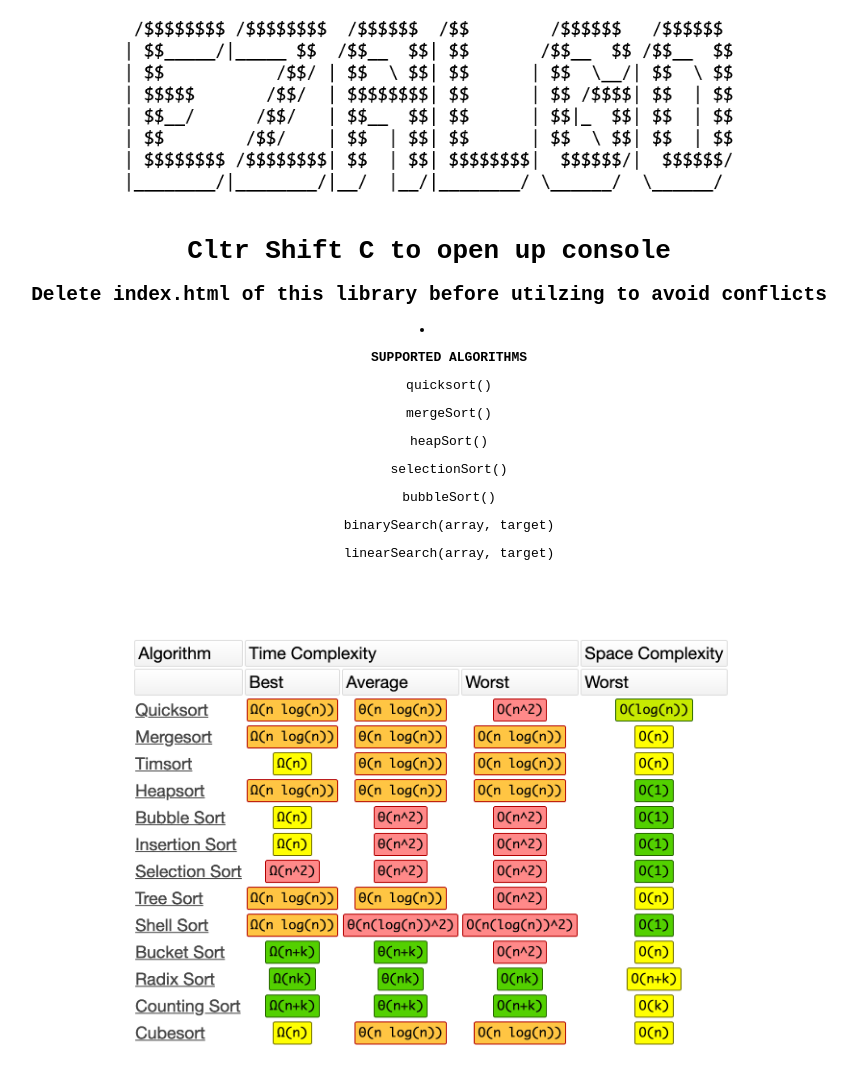
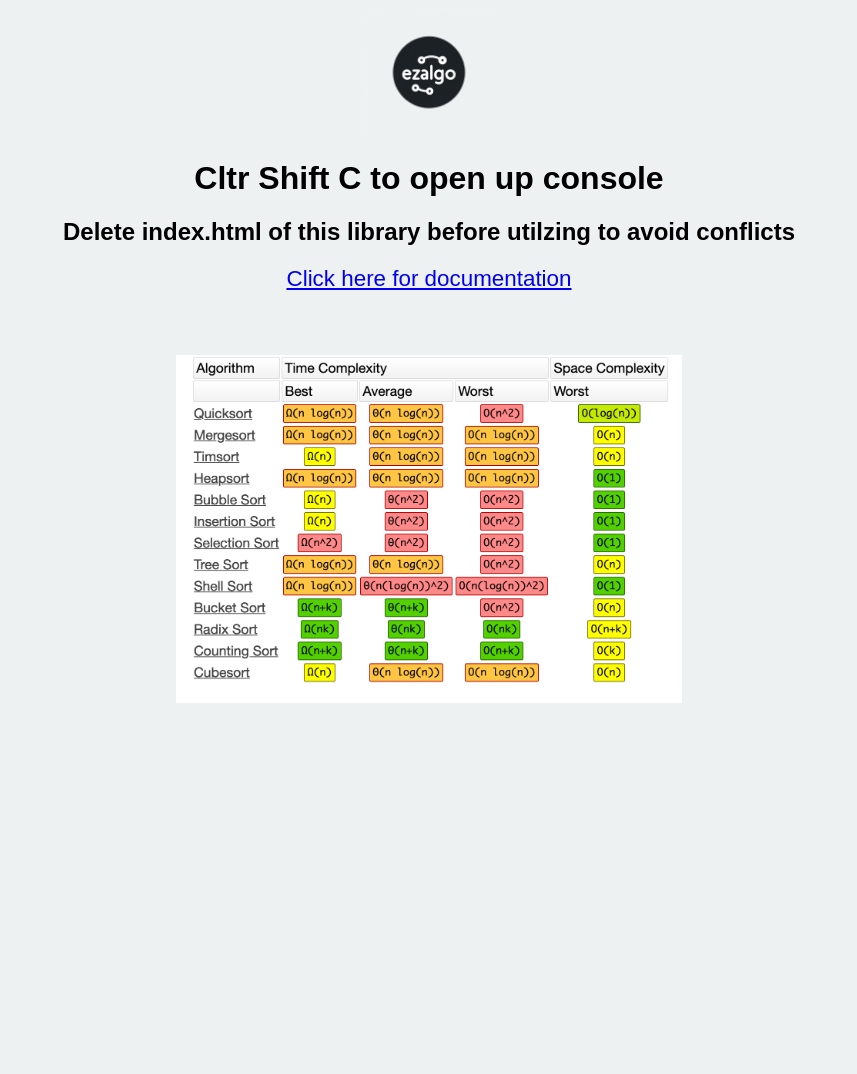
Before and after one commit to Yanguangchen/EzAlgo.js, a plain HTML site: page index.html in a window 1280 px wide. Shown: the whole page, without its empty margins (211-1068 px from the left). After the commit the page ends 800 px from the top, so only its background shows below. Drawn offline with Linux system fonts and the light colour scheme.

Commit message:
added css

```diff
--- a/index.html
+++ b/index.html
@@ -1,46 +1,38 @@
 <!DOCTYPE html>
-<!--[if lt IE 7]>      <html class="no-js lt-ie9 lt-ie8 lt-ie7"> <![endif]-->
-<!--[if IE 7]>         <html class="no-js lt-ie9 lt-ie8"> <![endif]-->
-<!--[if IE 8]>         <html class="no-js lt-ie9"> <![endif]-->
-<!--[if gt IE 8]>      <html class="no-js"> <!--<![endif]-->
+
 <html>
+
 <head>
-        <meta charset="utf-8">
-        <meta http-equiv="X-UA-Compatible" content="IE=edge">
+    <meta charset="utf-8" />
+    <meta http-equiv="X-UA-Compatible" content="IE=edge" />
     <title></title>
-        <meta name="description" content="">
-        <meta name="viewport" content="width=device-width, initial-scale=1">
-        <link rel="stylesheet" href="">
+    <meta name="description" content="" />
+    <meta name="viewport" content="width=device-width, initial-scale=1" />
+    <link rel="stylesheet" href="" />
+    <link rel="icon" type="image/x-icon" href="favicon.webp">
     <script src="mainFile.min.js"></script>
 </head>
+
 <body>
-        <img id="logo" src="logo.png">
+    <img id="logo" src="favicon.webp" />
+    <div>
     <h1>Cltr Shift C to open up console</h1>
-        <h2>Delete index.html of this library before utilzing to avoid conflicts</h2>
-        <div id="list">
-        <li>
-            <b><ul>SUPPORTED ALGORITHMS</ul></b>
-            <ul>quicksort()</ul>
-            <ul>mergeSort()</ul>
-            <ul>heapSort()</ul>
-            <ul>selectionSort()</ul>
-            <ul>bubbleSort()</ul>
-            <ul>binarySearch(array, target)</ul>
-            <ul>linearSearch(array, target)</ul>
-        </li>
+    <h2>
+        Delete index.html of this library before utilzing to avoid conflicts
+    </h2>
+    <a href='https://github.com/Yanguangchen/EzAlgo.js/blob/main/README.md'>Click here for documentation</a>
     </div>
-        <img id="bigo" src="BigO.png">
+    <img id="bigo" src="BigO.png" />
+</body>
 
-    </body>
 </html>
 
 <style>
     html {
         text-align: center;
-        font-family: monospace;
-    }
-
-    img {
+        font-family: Arial, Helvetica, sans-serif;
+        background: #edf1f2;
+        justify-content: center;
     }
 
     #list {
@@ -48,11 +40,16 @@
     }
 
     #logo {
-        width: 50%;
+        width: 10%;
     }
 
-    #bigo{
+    #bigo {
         margin-top: 5%;
-        width: 50%;
+        width: 40%
+    }
+
+    a {
+        font-size: 140%;
+        text-align: center;
     }
 </style>
--- a/mainFile.min.js
+++ b/mainFile.min.js
@@ -1,3 +1,4 @@
+//full documentation at index.html
 console.log("welcome to"),console.log(`
 /$$$$$$$$ /$$$$$$$$        /$$$$$$  /$$        /$$$$$$   /$$$$$$
 | $$_____/|_____ $$        /$$__  $$| $$       /$$__  $$ /$$__  $$
```
Also changed, not shown: favicon.webp (added), 1 other file. Lines whose indentation alone changed are shown as unchanged.
